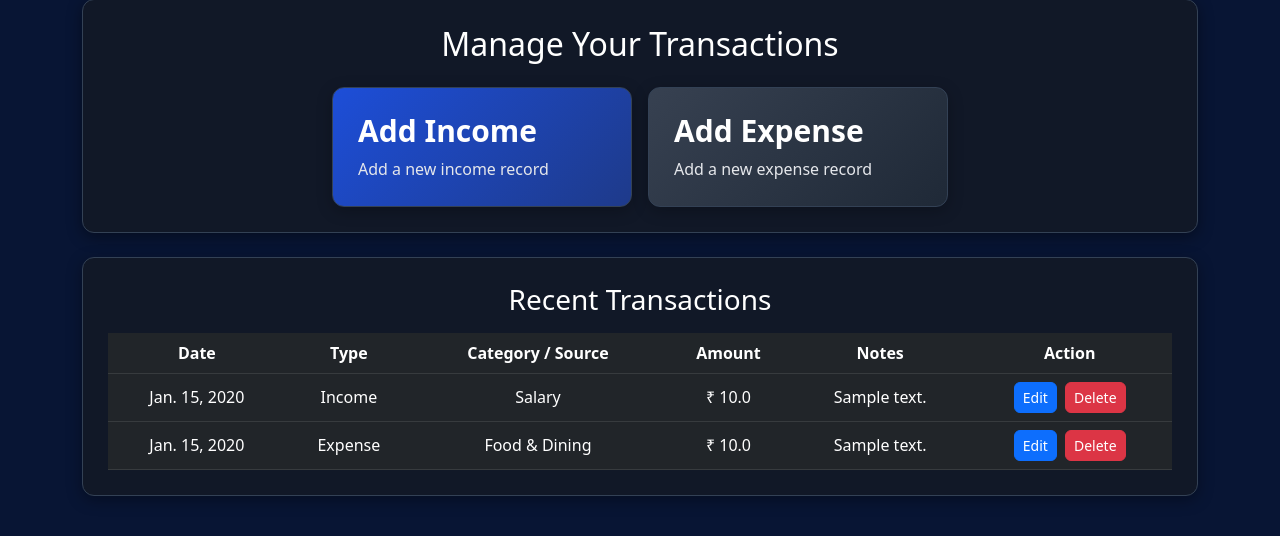
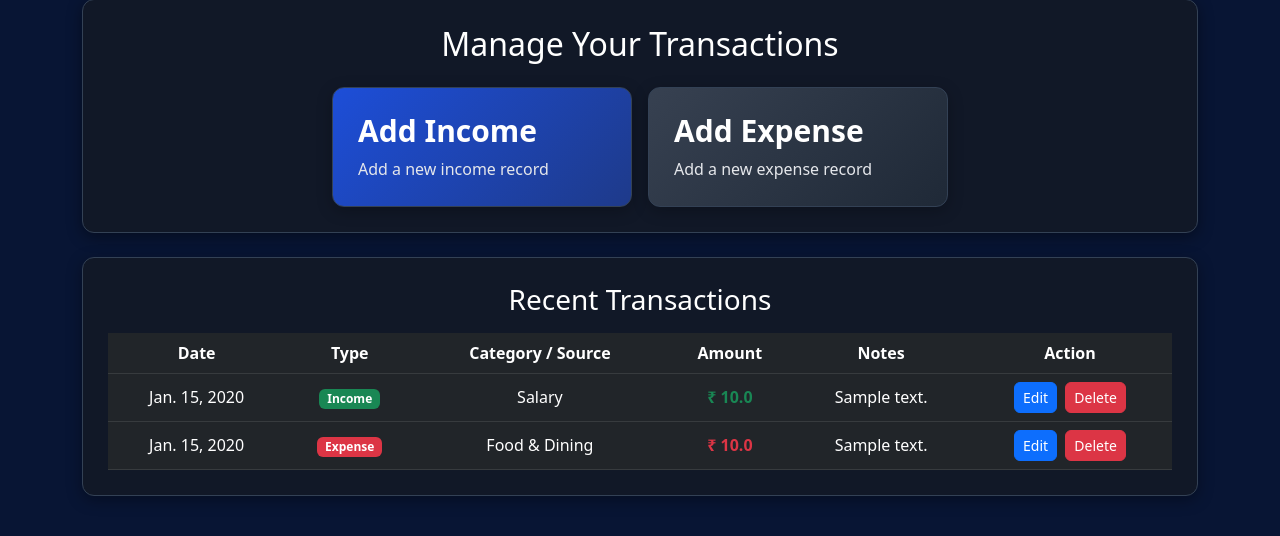
Before and after one commit to jitesh721tech/claraflow-finance-manager, a Django app: page /dashboard/ in a window 1280 px wide. Shown: the part 453-989 px from the top of the page. Run offline with Django 5.2, Linux system fonts and the light colour scheme; a user stored in the database is signed in; tables that the repository leaves empty hold one stand-in row (values such as "Sample post").

Commit message:
income and expense highlight in transcations

```diff
--- a/finance/templates/dashboard.html
+++ b/finance/templates/dashboard.html
@@ -70,9 +70,9 @@
                         <td>{{ t.date }}</td>
                         <td>
                             {% if t.source %}
-                                Income
+                                <span class="badge bg-success">Income</span>
                             {% else %}
-                                Expense
+                                <span class="badge bg-danger">Expense</span>
                             {% endif %}
                         </td>
                         <td>
@@ -82,7 +82,13 @@
                                 {{ t.get_category_display }}
                             {% endif %}
                         </td>
-                        <td>₹ {{ t.amount }}</td>
+                        <td>
+                            {% if t.source %}
+                                <span class="text-success fw-bold">₹ {{ t.amount }}</span>
+                            {% else %}
+                                <span class="text-danger fw-bold">₹ {{ t.amount }}</span>
+                            {% endif %}
+                        </td>
                         <td>{{ t.notes|default:"-" }}</td>
                         <td>
                           {% if t.source %}
```
